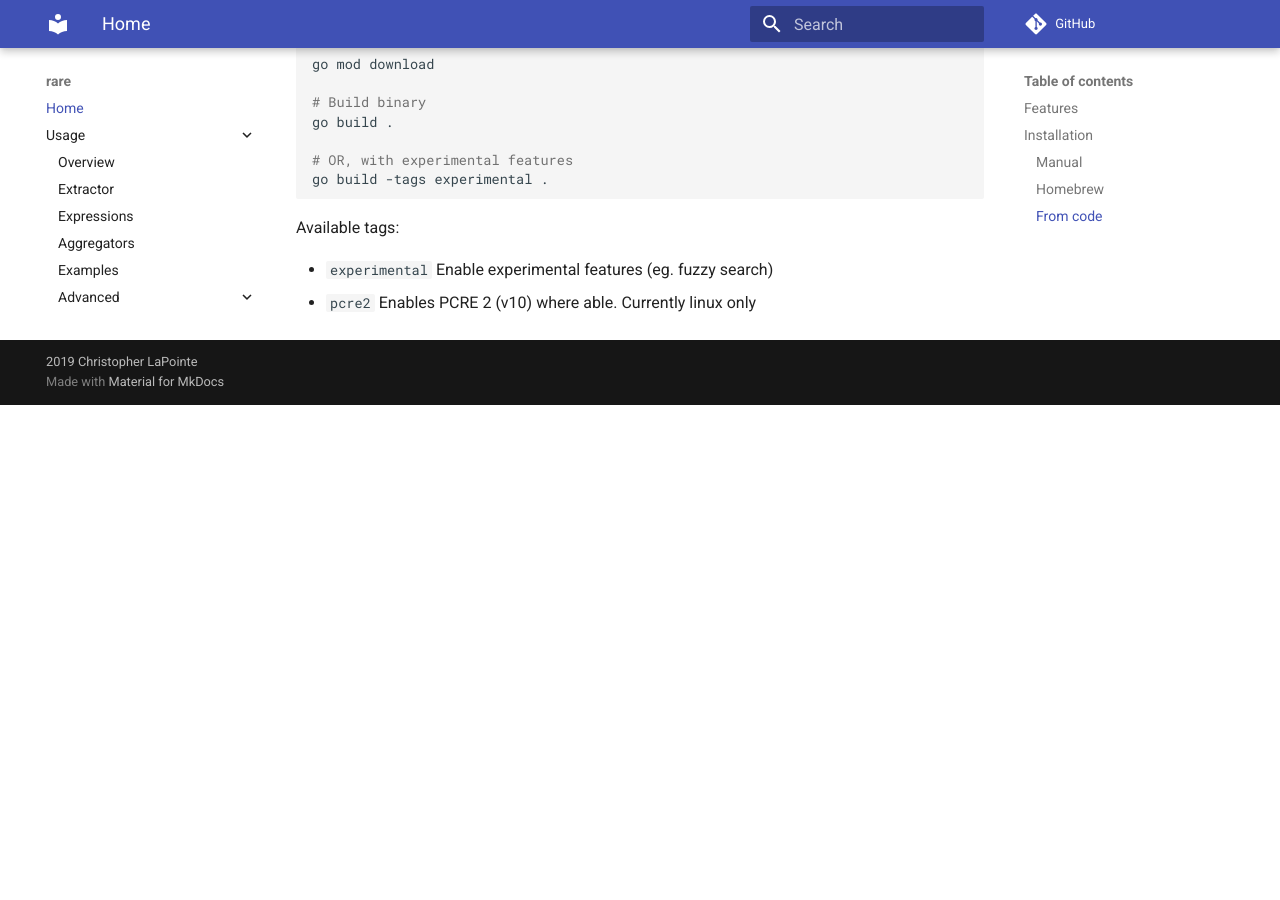
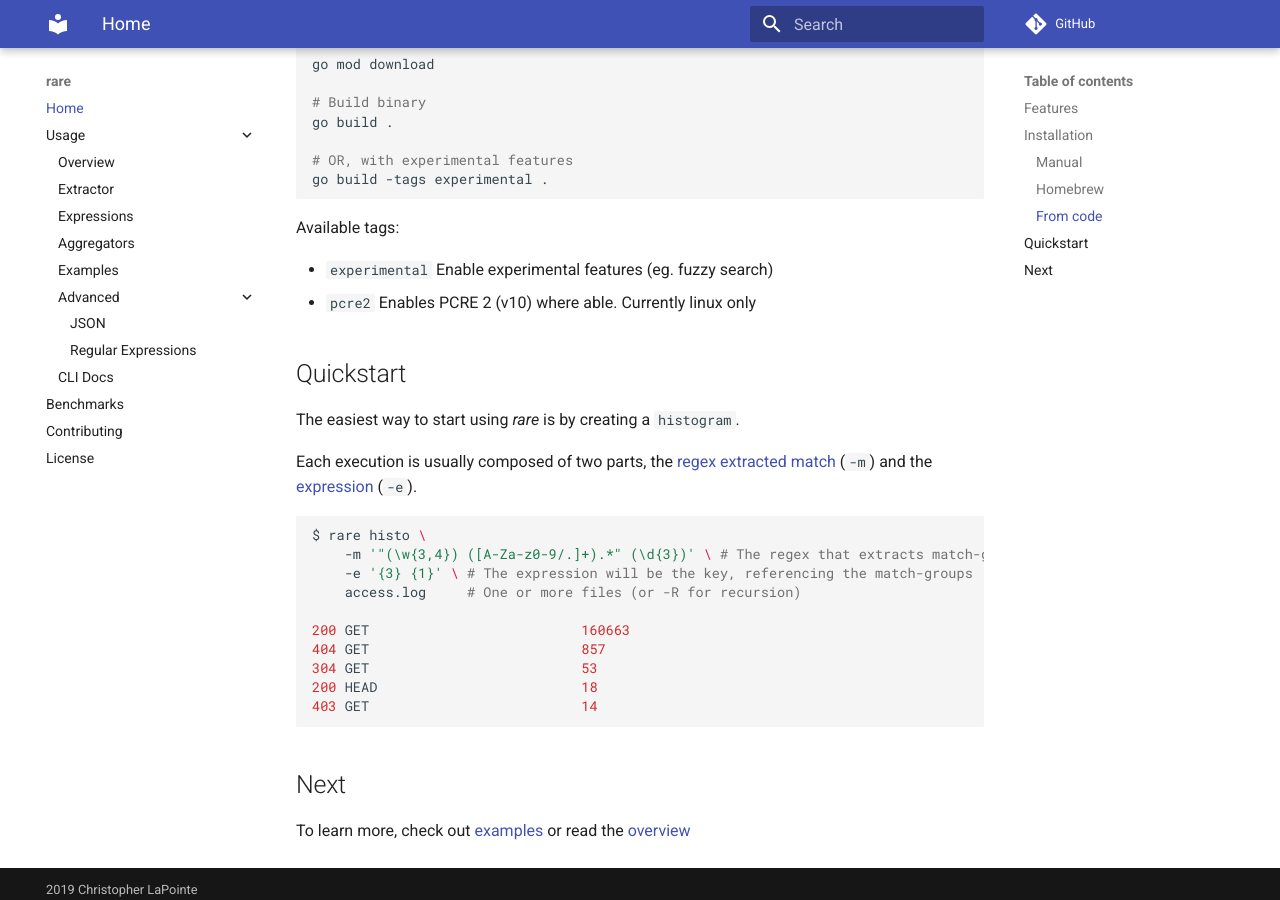
Before and after one commit to zix99/rare, an MkDocs documentation site: the page built from docs/index.md, in a window 1280 px wide and 900 px high, scrolled down 1976 px. Built offline with MkDocs 1.6.1 and Material for MkDocs 9.7.7, drawn with Linux system fonts in a browser that asks for light colours; comment, search, counter and statistics services are not loaded; before the commit the page ends 2381 px from its top, so only the background shows below that.

Commit message:
Quickstart examples

````diff
--- a/docs/index.md
+++ b/docs/index.md
@@ -71,3 +71,27 @@ Available tags:
 
 * `experimental` Enable experimental features (eg. fuzzy search)
 * `pcre2` Enables PCRE 2 (v10) where able. Currently linux only
+
+
+## Quickstart
+
+The easiest way to start using *rare* is by creating a `histogram`.
+
+Each execution is usually composed of two parts, the [regex extracted match](usage/extractor.md) (`-m`) and the [expression](usage/expressions.md) (`-e`).
+
+```sh
+$ rare histo \
+    -m '"(\w{3,4}) ([A-Za-z0-9/.]+).*" (\d{3})' \ # The regex that extracts match-groups
+    -e '{3} {1}' \ # The expression will be the key, referencing the match-groups
+    access.log     # One or more files (or -R for recursion)
+
+200 GET                          160663
+404 GET                          857
+304 GET                          53
+200 HEAD                         18
+403 GET                          14
+```
+
+## Next
+
+To learn more, check out [examples](usage/examples.md) or read the [overview](usage/overview.md)
````
Also changed, not shown: README.md (+5 -1 lines).
